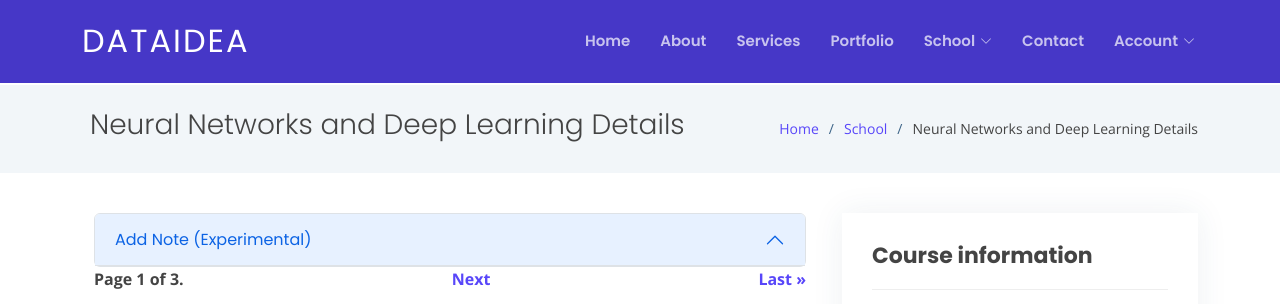
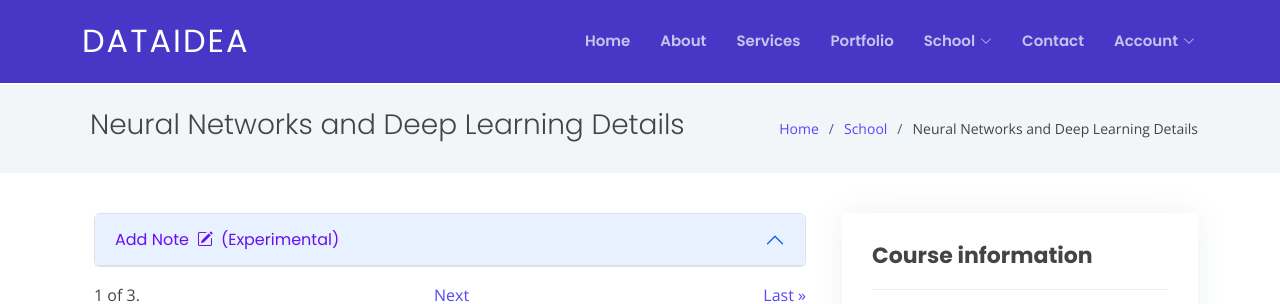
Before and after one commit to jumashafara/dataidea, a Django app: page /school/course-details/2 in a window 1280 px wide. Shown: the top 304 px of the page. Run offline with Django 4.2, Linux system fonts and the light colour scheme; data comes from the database, SQL or seed files in the repository; some libraries are stand-ins or nearby versions.

Commit message:
upadated navigation and notes

```diff
--- a/school/templates/school/course_details.html
+++ b/school/templates/school/course_details.html
@@ -48,14 +48,16 @@
                 <div class="accordion-item">
                   <h2 class="accordion-header" id="headingOne">
                     <button
-                      class="accordion-button"
+                      class="accordion-button fw-medium"
                       type="button"
+                      style="color: #6610f2"
                       data-bs-toggle="collapse"
                       data-bs-target="#collapseOne"
                       aria-expanded="true"
                       aria-controls="collapseOne"
                     >
-                      Add Note (Experimental)
+                      Add Note
+                      <i class="bi bi-pencil-square px-2"></i> (Experimental)
                     </button>
                   </h2>
                   <div
@@ -107,7 +109,7 @@
               <!-- Pagination -->
               <div class="pagination">
                 <span
-                  class="step-links d-flex justify-content-between w-100 w-md-50 fw-bold pb-3 bt-3"
+                  class="step-links d-flex justify-content-between w-100 w-md-50 mb-3 mt-3"
                 >
                   {% if videos.has_previous %}
                   <a href="?page=1">&laquo; First</a>
@@ -115,7 +117,7 @@
                   {% endif %}
 
                   <span class="current">
-                    Page {{ videos.number }}
+                    {{ videos.number }}
                     <!-- Current number -->
                     of
                     <!-- Total number -->
--- a/school/templates/school/notes.html
+++ b/school/templates/school/notes.html
@@ -25,14 +25,15 @@
       <div class="accordion-item">
         <h2 class="accordion-header" id="headingOne">
           <button
-            class="accordion-button"
+            class="accordion-button fw-medium"
             type="button"
+            style="color: #6610f2"
             data-bs-toggle="collapse"
             data-bs-target="#collapseOne"
             aria-expanded="true"
             aria-controls="collapseOne"
           >
-            Add Note (Experimental)
+            Add Note <i class="bi bi-pencil-square px-2"></i> (Experimental)
           </button>
         </h2>
         <div
```
